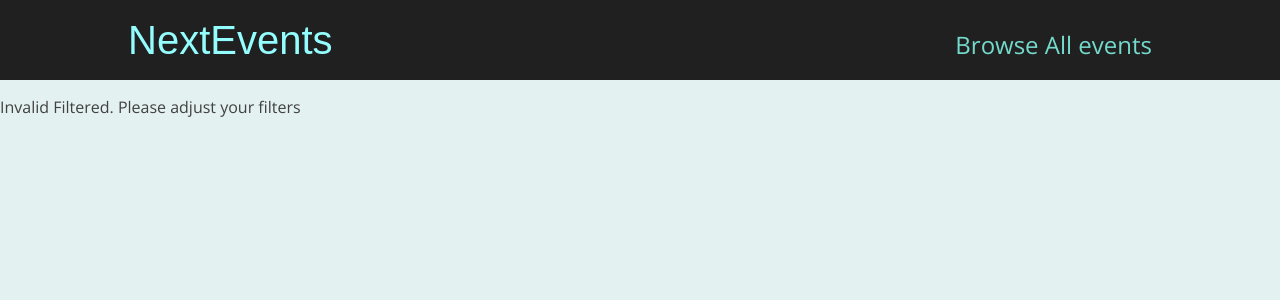
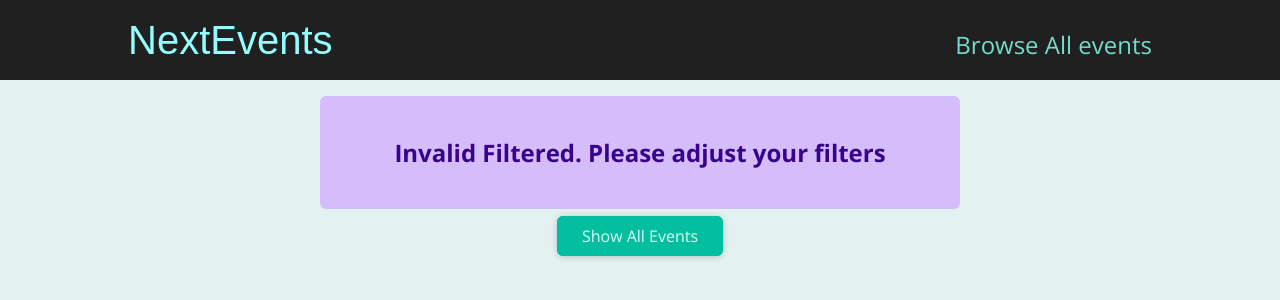
Before and after one commit to HarrySidhu1815/NextJs-Events-Project, a Next.js app: page /events in a window 1280 px wide. Shown: the top 300 px of the page. Built offline with nearby package versions, Linux system fonts and the light colour scheme.

Commit message:
CSS added for filtered page

```diff
--- /dev/null
+++ b/components/UI/error-alert.js
@@ -0,0 +1,7 @@
+import classes from './error-alert.module.css';
+
+function ErrorAlert(props) {
+  return <div className={classes.alert}>{props.children}</div>;
+}
+
+export default ErrorAlert;
--- /dev/null
+++ b/components/UI/error-alert.module.css
@@ -0,0 +1,12 @@
+.alert {
+  margin: 1rem auto;
+  padding: 1rem 2rem;
+  width: 90%;
+  max-width: 40rem;
+  background-color: #d5bdfc;
+  color: #38028d;
+  font-weight: bold;
+  font-size: 1.5rem;
+  text-align: center;
+  border-radius: 6px;
+}
--- /dev/null
+++ b/components/event-detail/results-title.js
@@ -0,0 +1,20 @@
+import Button from '../UI/button';
+import classes from './results-title.module.css';
+
+function ResultsTitle(props) {
+  const { date } = props;
+
+  const humanReadableDate = new Date(date).toLocaleDateString('en-US', {
+    month: 'long',
+    year: 'numeric',
+  });
+
+  return (
+    <section className={classes.title}>
+      <h1>Events in {humanReadableDate}</h1>
+      <Button link='/events'>Show all events</Button>
+    </section>
+  );
+}
+
+export default ResultsTitle;
--- /dev/null
+++ b/components/event-detail/results-title.module.css
@@ -0,0 +1,6 @@
+.title {
+  margin: 2rem auto;
+  width: 90%;
+  max-width: 40rem;
+  text-align: center;
+}
--- a/pages/events/[...slug].js
+++ b/pages/events/[...slug].js
@@ -1,6 +1,10 @@
 import { useRouter } from "next/router";
 import React from "react";
 import { getFilteredEvents } from "../../dummy_data";
+import EventList from "../../components/events/event-list";
+import ErrorAlert from "../../components/UI/error-alert";
+import ResultsTitle from "../../components/event-detail/results-title";
+import Button from "../../components/UI/button";
 
 export default function FilteredPage() {
   const router = useRouter();
@@ -8,7 +12,16 @@
   const filterData = router.query.slug;
 
   if (!filterData) {
-    return <p className="center">Loading ...</p>;
+    return (
+      <>
+        <ErrorAlert>
+          <p className="center">Loading ...</p>
+        </ErrorAlert>
+        <div className="center">
+          <Button link="/events">Show All Events</Button>
+        </div>
+      </>
+    );
   }
 
   const filteredYear = filterData[0];
@@ -25,20 +38,33 @@
     numMonth > 12 ||
     numMonth < 1
   ) {
-    return <p>Invalid Filtered. Please adjust your filters</p>;
+    return (
+      <>
+        <ErrorAlert>
+          <p>Invalid Filtered. Please adjust your filters</p>
+        </ErrorAlert>
+        <div className="center">
+          <Button link="/events">Show All Events</Button>
+        </div>
+      </>
+    );
   }
 
   const filterResultData = getFilteredEvents({
     year: numYear,
-    month: numMonth
-  })
+    month: numMonth,
+  });
 
-  if(!filterResultData || filterResultData.length === 0){
-    return <p>No events found for appliad filter</p>
+  if (!filterResultData || filterResultData.length === 0) {
+    return <p>No events found for appliad filter</p>;
   }
+
+  const date = new Date(numYear, numMonth - 1);
+
   return (
     <div>
-      <h1>Filtered Page</h1>
+      <ResultsTitle date={date} />
+      <EventList items={filterResultData} />
     </div>
   );
 }
```
